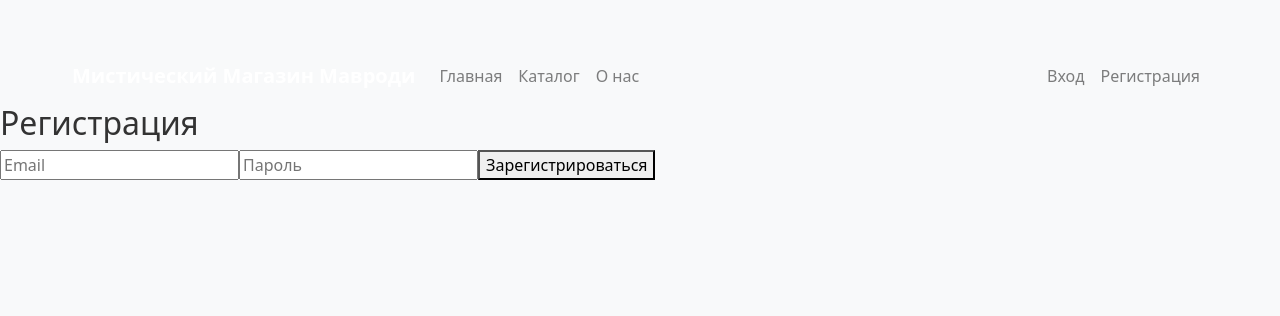
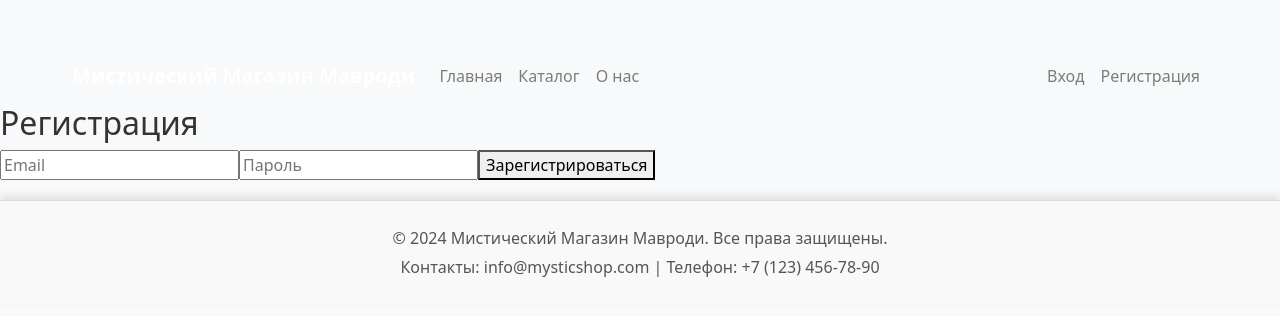
Before and after one commit to IgorStrez/g-40-shop-frontend, a React (Vite) app: page /register in a window 1280 px wide. Shown: the top 316 px of the page. Built offline with nearby package versions, Linux system fonts and the light colour scheme.

Commit message:
Initial commit

```diff
--- a/src/components/Footer.tsx
+++ b/src/components/Footer.tsx
@@ -1,16 +1,14 @@
+// src/components/Footer.tsx
+import React from 'react';
+import '../styles/Footer.css';
 
-const Footer = () => (
-  <footer style={{ backgroundColor: '#000', color: '#fff' }} className="py-4">
-    <div className="container text-center">
-      <p>© {new Date().getFullYear()} Мистический Магазин Мавроди</p>
-      <p>
-        <a href="mailto:info@mavrodi.com" style={{ color: '#fff' }}>info@mavrodi.com</a>
-      </p>
-      <p>
-        <a href="/privacy-policy" style={{ color: '#fff' }}>Политика конфиденциальности</a>
-      </p>
-    </div>
-  </footer>
-);
+const Footer: React.FC = () => {
+  return (
+    <footer className="footer">
+      <p>&copy; 2024 Мистический Магазин Мавроди. Все права защищены.</p>
+      <p>Контакты: info@mysticshop.com | Телефон: +7 (123) 456-78-90</p>
+    </footer>
+  );
+};
 
 export default Footer;
--- a/src/main.tsx
+++ b/src/main.tsx
@@ -8,6 +8,7 @@ import AboutPage from './pages/AboutPage';
 import Cart from './components/Cart';
 import Login from './pages/Login';
 import Register from './pages/Register';
+import Footer from './components/Footer';
 import './index.css';
 
 ReactDOM.createRoot(document.getElementById('root')!).render(
@@ -22,6 +23,7 @@ ReactDOM.createRoot(document.getElementById('root')!).render(
         <Route path="/login" element={<Login />} />
         <Route path="/register" element={<Register />} />
       </Routes>
+      <Footer />
     </Router>
   </React.StrictMode>
 );
--- /dev/null
+++ b/src/styles/Footer.css
@@ -0,0 +1,16 @@
+/* src/components/Footer.css */
+
+.footer {
+    background-color: #f9f9f9;
+    padding: 20px;
+    text-align: center;
+    border-top: 1px solid #ddd;
+    margin-top: 20px;
+    box-shadow: 0 -4px 8px rgba(0, 0, 0, 0.1);
+  }
+
+  .footer p {
+    font-size: 1rem;
+    color: #555;
+    margin: 5px 0;
+  }
```
